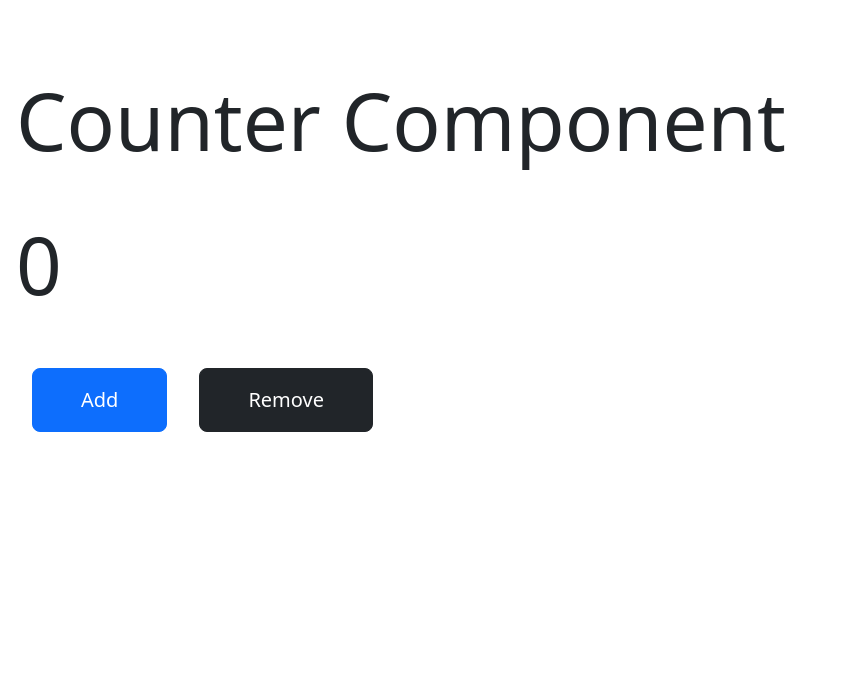
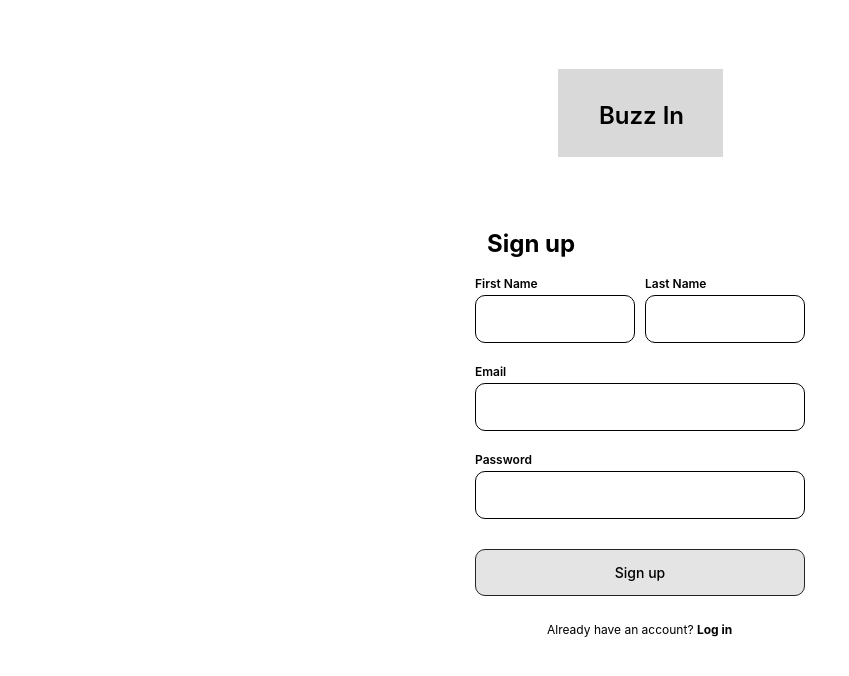
Before and after one commit to mythrikulkarni/HackDavisApp, a React (Create React App) app in the folder frontend/: page / in a window 1280 px wide. Shown: the top 676 px of the page, without its empty margins (0-849 px from the left). Built offline with nearby package versions, Linux system fonts and the light colour scheme.

Commit message:
signup added

```diff
--- a/frontend/src/App.tsx
+++ b/frontend/src/App.tsx
@@ -1,6 +1,7 @@
 import React from 'react';
 import logo from './logo.svg';
 import Login from './pages/login';
+import SignUp from './pages/SignUp';
 
 import "bootstrap";
 import 'bootstrap/dist/css/bootstrap.css';
@@ -8,20 +9,21 @@ import './App.css';
 
 function App() {
   return (
-    <div className="mt-5 px-3 py-4">
-      <h1 className="h1 display-1">Counter Component</h1>
-      <h2 className="h1 display-1 mt-5 mb-3">0</h2>
-      <div className="mt-5">
-        <button
-          className="btn btn-primary btn-lg mx-3 px-5 py-3 mt-2">
-          Add
-        </button>
-        <button
-          className="btn btn-dark btn-lg mx-3 px-5 py-3 mt-2" >
-          Remove
-        </button>
-      </div>
-    </div>
+    <SignUp/>
+    // <div className="mt-5 px-3 py-4">
+    //   <h1 className="h1 display-1">Counter Component</h1>
+    //   <h2 className="h1 display-1 mt-5 mb-3">0</h2>
+    //   <div className="mt-5">
+    //     <button
+    //       className="btn btn-primary btn-lg mx-3 px-5 py-3 mt-2">
+    //       Add
+    //     </button>
+    //     <button
+    //       className="btn btn-dark btn-lg mx-3 px-5 py-3 mt-2" >
+    //       Remove
+    //     </button>
+    //   </div>
+    // </div>
   )
   /*
   return (
--- /dev/null
+++ b/frontend/src/pages/SignUp.tsx
@@ -0,0 +1,224 @@
+import React from 'react';
+
+function SignUp () {
+    return (
+            <div
+    className="SignUp container"
+    style={{ width: 390, height: 844, position: "relative", background: "white" }}
+    >
+    <div
+        className="SignUp container"
+        style={{
+        left: 30,
+        top: 226,
+        position: "absolute",
+        color: "black",
+        fontSize: 24,
+        fontFamily: "Inter",
+        fontWeight: 700,
+        wordWrap: "break-word"
+        }}
+    >
+        Sign up
+    </div>
+    <div
+        className="Rectangle79"
+        style={{
+        width: 165,
+        height: 88,
+        left: 113,
+        top: 69,
+        position: "absolute",
+        background: "#D9D9D9"
+        }}
+    />
+    <div
+        className="BuzzIn"
+        style={{
+        left: 154,
+        top: 98,
+        position: "absolute",
+        color: "black",
+        fontSize: 24,
+        fontFamily: "Inter",
+        fontWeight: 600,
+        wordWrap: "break-word"
+        }}
+    >
+        Buzz In
+    </div>
+    <div
+        className="Frame91"
+        style={{
+        width: 330,
+        height: 48,
+        left: 30,
+        top: 383,
+        position: "absolute",
+        borderRadius: 10,
+        border: "1px black solid"
+        }}
+    />
+    <div
+        className="Frame99"
+        style={{
+        width: 160,
+        height: 48,
+        left: 30,
+        top: 295,
+        position: "absolute",
+        borderRadius: 10,
+        border: "1px black solid"
+        }}
+    />
+    <div
+        className="Frame100"
+        style={{
+        width: 160,
+        height: 48,
+        left: 200,
+        top: 295,
+        position: "absolute",
+        borderRadius: 10,
+        border: "1px black solid"
+        }}
+    />
+    <div
+        className="Frame96"
+        style={{
+        width: 330,
+        height: 47,
+        paddingLeft: 87,
+        paddingRight: 87,
+        paddingTop: 16,
+        paddingBottom: 16,
+        left: 30,
+        top: 549,
+        position: "absolute",
+        background: "#E4E4E4",
+        borderRadius: 10,
+        overflow: "hidden",
+        border: "1px solid",
+        flexDirection: "column",
+        justifyContent: "center",
+        alignItems: "center",
+        gap: 10,
+        display: "inline-flex"
+        }}
+    >
+        <div
+        className="SignUp"
+        style={{
+            color: "black",
+            fontSize: 14,
+            fontFamily: "Inter",
+            fontWeight: 500,
+            wordWrap: "break-word"
+        }}
+        >
+        Sign up
+        </div>
+    </div>
+    <div
+        className="Frame92"
+        style={{
+        width: 330,
+        height: 48,
+        left: 30,
+        top: 471,
+        position: "absolute",
+        borderRadius: 10,
+        border: "1px black solid"
+        }}
+    />
+    <div
+        className="Email"
+        style={{
+        left: 30,
+        top: 363,
+        position: "absolute",
+        color: "black",
+        fontSize: 12,
+        fontFamily: "Inter",
+        fontWeight: 600,
+        wordWrap: "break-word"
+        }}
+    >
+        Email
+    </div>
+    <div
+        className="FirstName"
+        style={{
+        left: 30,
+        top: 275,
+        position: "absolute",
+        color: "black",
+        fontSize: 12,
+        fontFamily: "Inter",
+        fontWeight: 600,
+        wordWrap: "break-word"
+        }}
+    >
+        First Name
+    </div>
+    <div
+        className="LastName"
+        style={{
+        left: 200,
+        top: 275,
+        position: "absolute",
+        color: "black",
+        fontSize: 12,
+        fontFamily: "Inter",
+        fontWeight: 600,
+        wordWrap: "break-word"
+        }}
+    >
+        Last Name
+    </div>
+    <div
+        className="Password"
+        style={{
+        left: 30,
+        top: 451,
+        position: "absolute",
+        color: "black",
+        fontSize: 12,
+        fontFamily: "Inter",
+        fontWeight: 600,
+        wordWrap: "break-word"
+        }}
+    >
+        Password
+    </div>
+    <div
+        className="AlreadyHaveAnAccountLogIn"
+        style={{ left: 102, top: 616, position: "absolute" }}
+    >
+        <span
+        style={{
+            color: "black",
+            fontSize: 12,
+            fontFamily: "Inter",
+            fontWeight: 400,
+            wordWrap: "break-word"
+        }}
+        >
+        Already have an account?{" "}
+        </span>
+        <span
+        style={{
+            color: "black",
+            fontSize: 12,
+            fontFamily: "Inter",
+            fontWeight: 700,
+            wordWrap: "break-word"
+        }}
+        >
+        Log in
+        </span>
+    </div>
+    </div>
+    )
+}
+export default SignUp;
```
Also changed, not shown: 1 other file (tests, documents, lock files or other folders).
